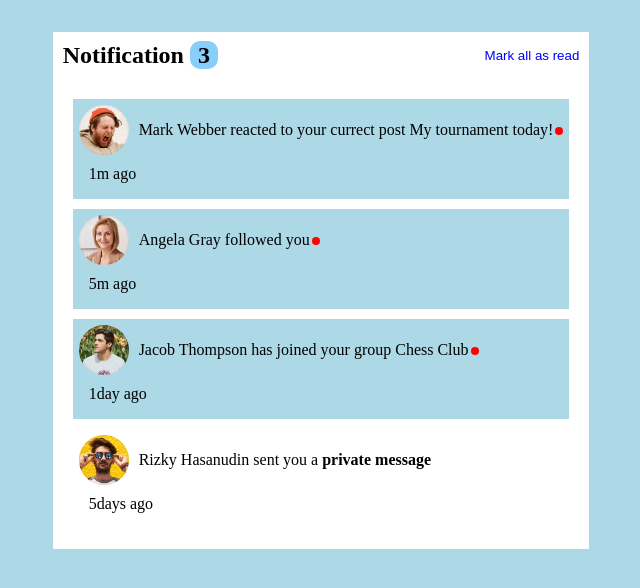
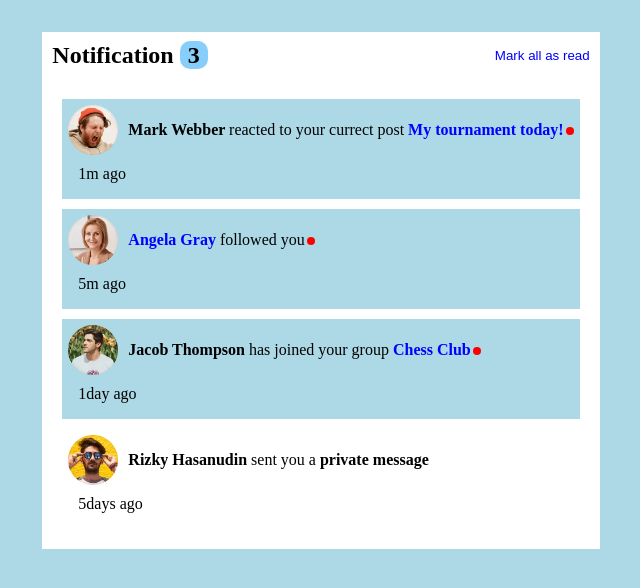
Before and after one commit to itsozod/notification-page, a React (Vite) app: page / in a window 1280 px wide. Shown: the top 588 px of the page, without its empty margins (319-959 px from the left). Built offline with nearby package versions, Linux system fonts and the light colour scheme.

Commit message:
fixed differences between messages

```diff
--- a/src/App.css
+++ b/src/App.css
@@ -74,9 +74,26 @@ body {
   padding: 8px;
   margin: 10px;
   background-color: lightblue;
+  max-width: 480px;
 }
 .privMsg {
   text-decoration: none;
   color: black;
   font-weight: bold;
 }
+/* names */
+.blackName {
+  text-decoration: none;
+  color: black;
+  font-weight: bold;
+}
+.blueName {
+  text-decoration: none;
+  color: blue;
+  font-weight: bold;
+}
+.messageBlue {
+  text-decoration: none;
+  color: blue;
+  font-weight: bold;
+}
--- a/src/App.jsx
+++ b/src/App.jsx
@@ -59,10 +59,18 @@ function App() {
                   alt={notification.author.name}
                 />
                 <p className="name_container">
-                  {notification.author.name} {notification.author.text}{" "}
-                  {notification.message}{" "}
-                  <span className={notification.isRead ? "noDot" : "redDot"}>
-                  </span>
+                  <a href="#" className="blackName">
+                    {notification.author.name}{" "}
+                  </a>
+                  {notification.author.nameBlue && (
+                    <a href="#" className="blueName">
+                      {notification.author.nameBlue}{" "}
+                    </a>
+                  )}
+                  {notification.author.text} {notification.messageBlue && <a href="#" className="messageBlue">{notification.messageBlue}</a>}{" "}
+                  <span
+                    className={notification.isRead ? "noDot" : "redDot"}
+                  ></span>
                   {notification.author.privateMsg ? (
                     <a
                       href="#"
--- a/src/Components/MainAppContainer/Unread.jsx
+++ b/src/Components/MainAppContainer/Unread.jsx
@@ -6,7 +6,7 @@ export const unread = [
       name: "Mark Webber",
       text: "reacted to your currect post",
     },
-    message: "My tournament today!",
+    messageBlue: "My tournament today!",
     time: "1m ago",
     isRead: false,
   },
@@ -14,7 +14,7 @@ export const unread = [
     id: 1,
     author: {
       img: "./src/assets/images/avatar-angela-gray.webp",
-      name: "Angela Gray",
+      nameBlue: "Angela Gray",
       text: "followed you",
     },
     time: "5m ago",
@@ -27,7 +27,7 @@ export const unread = [
       name: "Jacob Thompson",
       text: "has joined your group",
     },
-    message: "Chess Club",
+    messageBlue: "Chess Club",
     time: "1day ago",
     isRead: false,
   },
```
